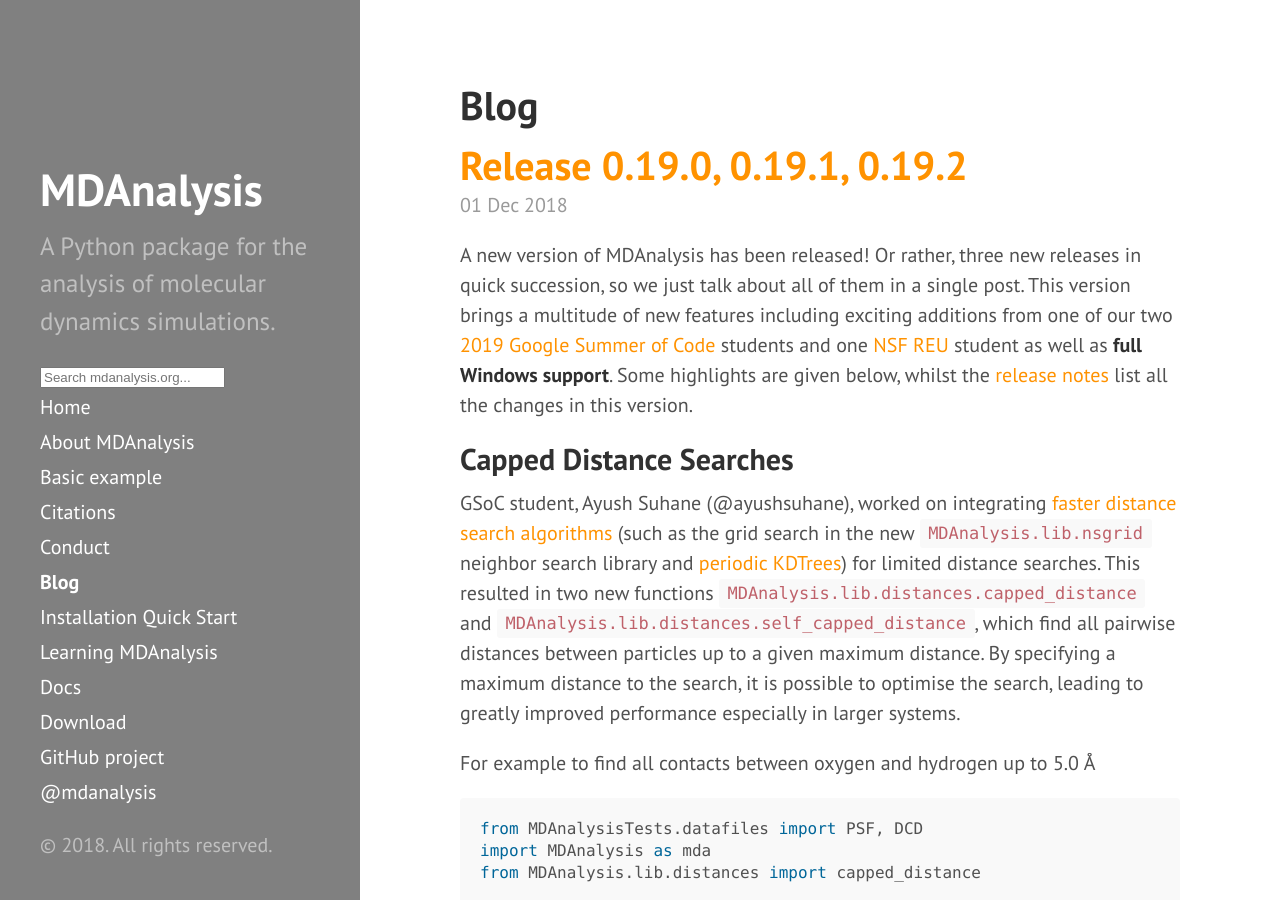
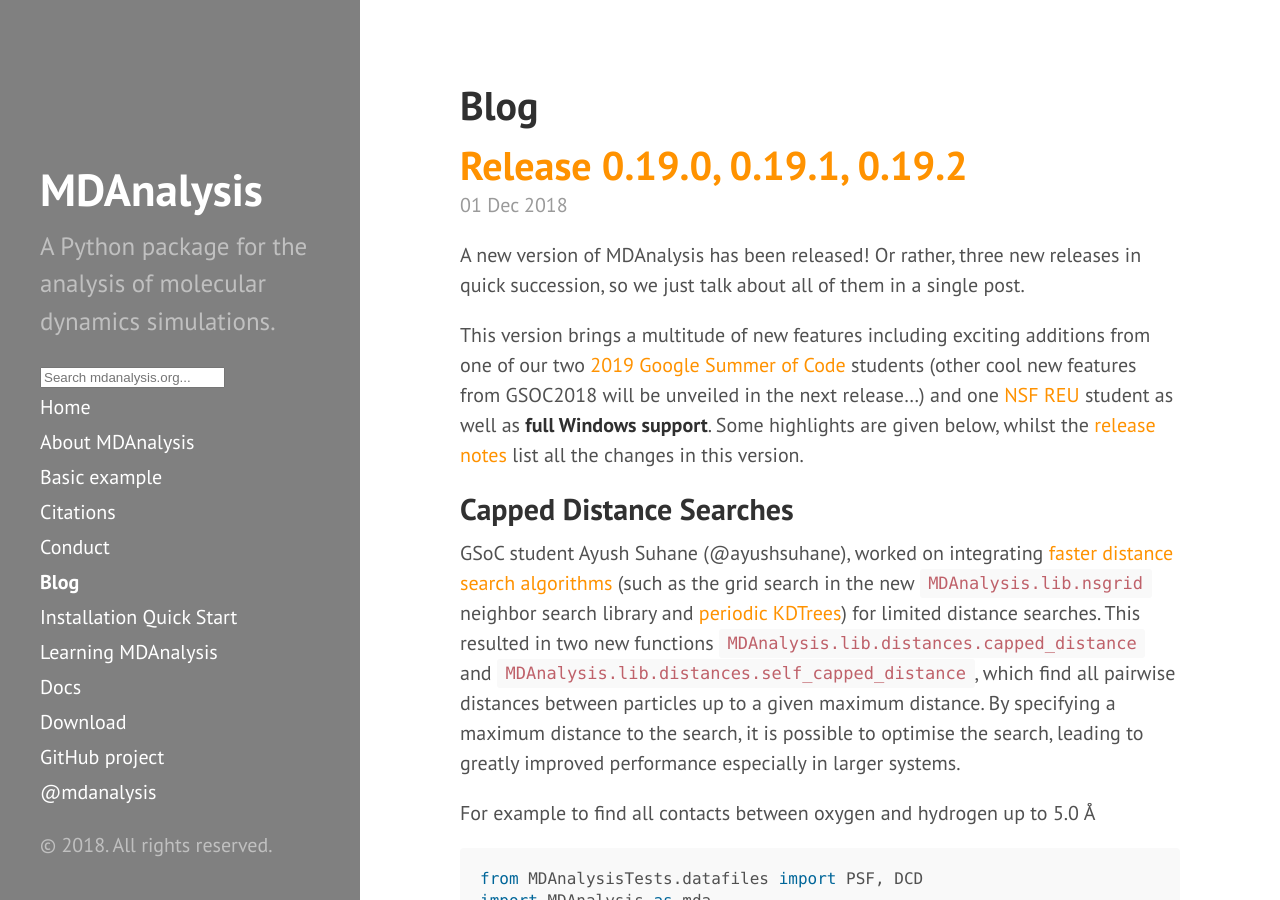
Before and after one commit to MDAnalysis/MDAnalysis.github.io, a Jekyll site: the page built from blog/index.html, in a window 1280 px wide and 900 px high. Built offline with Jekyll 4.4.1, drawn with Linux system fonts in a browser that asks for light colours; the list of posts is cut into pages by our own code; comment, search, counter and statistics services are not loaded; some of the changed text lies outside the part shown.

Commit message:
fixes in 0.19.x post

```diff
--- a/_posts/2018-12-01-release-0.19.x.md
+++ b/_posts/2018-12-01-release-0.19.x.md
@@ -5,14 +5,14 @@ title: Release 0.19.0, 0.19.1, 0.19.2
 
 A new version of MDAnalysis has been released!
 Or rather, three new releases in quick succession, so we just talk about all of them in a single post.
-This version brings a multitude of new features
-including exciting additions from one of our two [2019 Google Summer of Code][] students
-and one [NSF REU][] student as well as **full Windows support**.
+
+
+This version brings a multitude of new features including exciting additions from one of our two [2019 Google Summer of Code][] students (other cool new features from GSOC2018 will be unveiled in the next release...) and one [NSF REU][] student as well as **full Windows support**.
 Some highlights are given below, whilst the [release notes][] list all the changes in this version.
 
 ## Capped Distance Searches
 
-GSoC student, Ayush Suhane (@ayushsuhane), worked on integrating [faster distance search algorithms][]
+GSoC student Ayush Suhane (@ayushsuhane), worked on integrating [faster distance search algorithms][]
 (such as the grid search in the new [`MDAnalysis.lib.nsgrid`](https://www.mdanalysis.org/docs/documentation_pages/lib/nsgrid.html) neighbor search library and [periodic KDTrees][]) for limited distance searches.
 This resulted in two new functions
 [`MDAnalysis.lib.distances.capped_distance`](https://www.mdanalysis.org/docs/documentation_pages/lib/distances.html#MDAnalysis.lib.distances.capped_distance) and
```
Also changed, not shown: other parts of _posts/2018-12-01-release-0.19.x.md (+3 -4 lines).
